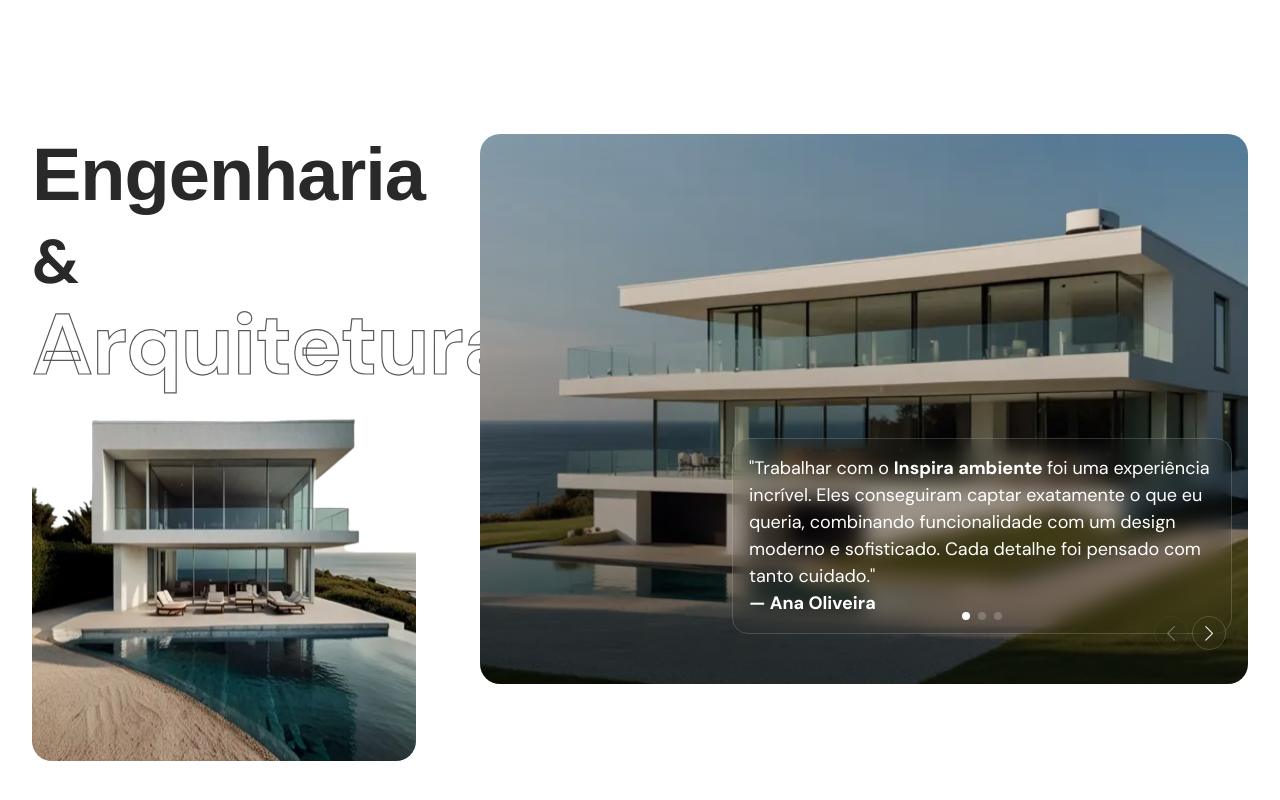
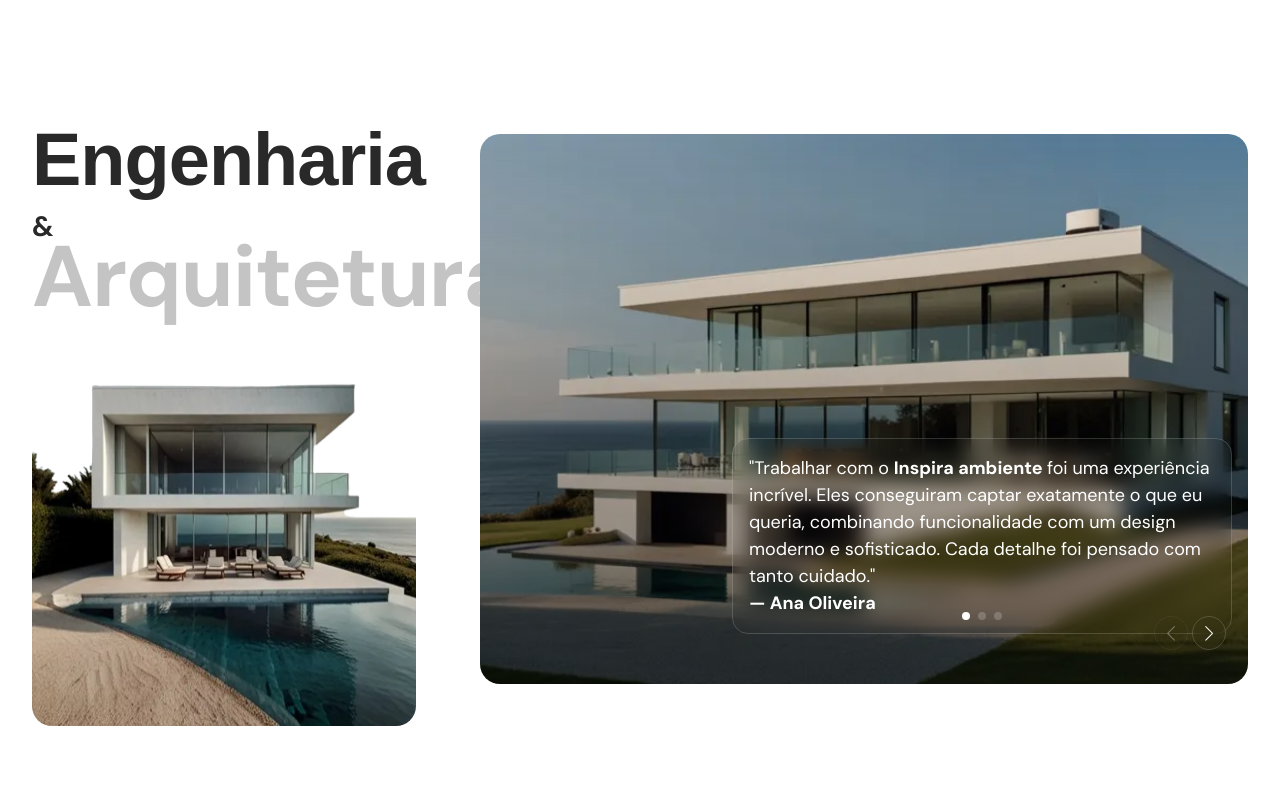
Before and after one commit to wagstalos/template-arquiteto, a website: page index.html in a window 1280 px wide. Shown: the part 2297-3097 px from the top of the page. Drawn offline with Linux system fonts and the light colour scheme.

Commit message:
fix: text feedback

```diff
--- a/scss/_common.scss
+++ b/scss/_common.scss
@@ -8,10 +8,8 @@
 
 .text-outline {
     font-weight: 700;
-    -webkit-text-stroke-width: 1.2px;
-    -webkit-text-stroke-color: #151414;
     font-size: 86px;
-    color: rgba(75, 75, 75, 0);
+    color: rgba(171, 171, 171, 1);
     opacity: 0.7;
 }
 
--- a/scss/_s-feedback.scss
+++ b/scss/_s-feedback.scss
@@ -7,13 +7,18 @@
             font-size: 74px;
             z-index: 10;
             position: relative;
+            line-height: 69%;
         }
     }
     &__box1 {
         width: 30%;
 
+        small {
+            font-size: 28px;
+        }
+
         img {
-            margin-top: 20px;
+            margin-top: 70px;
             width: 100%;
             height: 350px;
             border-radius: 20px;
```
Also changed, not shown: index.html (+0 -10 lines), css/main.css.
